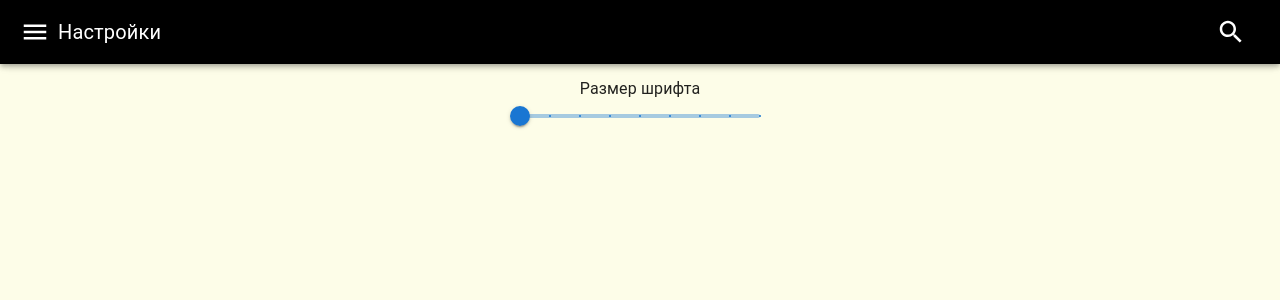
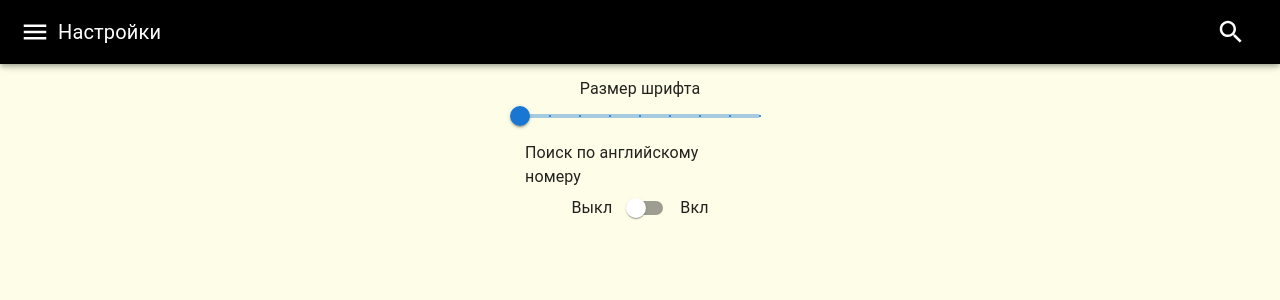
Before and after one commit to gorshipaktsyan/russian-hymns, a React app: page /settings in a window 1280 px wide. Shown: the top 300 px of the page. Built offline with nearby package versions, Linux system fonts and the light colour scheme; a web font is replaced by a local one.

Commit message:
created dwitch for eng search

```diff
--- a/src/App/index.js
+++ b/src/App/index.js
@@ -26,6 +26,8 @@ function App({
   isMobile,
   openSearchedHymnList,
   setOpenSearchedHymnList,
+  englishSearch,
+  setEnglishSearch,
 }) {
   const routes = [
     {
@@ -35,6 +37,7 @@ function App({
           setCurrentNumber={setCurrentNumber}
           openSearchedHymnList={openSearchedHymnList}
           setOpenSearchedHymnList={setOpenSearchedHymnList}
+          englishSearch={englishSearch}
         />
       ),
     },
@@ -58,6 +61,8 @@ function App({
           useArrows={useArrows}
           setUseArrows={setUseArrows}
           isMobile={isMobile}
+          englishSearch={englishSearch}
+          setEnglishSearch={setEnglishSearch}
         />
       ),
     },
--- a/src/Layout/index.js
+++ b/src/Layout/index.js
@@ -29,15 +29,16 @@ function Layout() {
   const [title, setTitle] = useState("");
   const savedFontSize = persistentStore.get("settings")?.fontSize;
   const arrows = persistentStore.get("settings")?.useArrows;
+  const engSearch = persistentStore.get("settings")?.englishSearch;
   const [fontSize, setFontSize] = useState(savedFontSize ? savedFontSize : 1);
   const [currentNumber, setCurrentNumber] = useState([]);
   const [useArrows, setUseArrows] = useState(arrows || false);
+  const [englishSearch, setEnglishSearch] = useState(engSearch || false);
   const [settings, setSettings] = useState({});
   const [openSearchedHymnList, setOpenSearchedHymnList] = useState(false);
   const navigate = useNavigate();
   const { pathname } = useLocation();
   useDoubleTap(pathname !== "/settings" ? setFontSize : undefined);
-
   useEffect(() => {
     changeFontSize(fontSize);
     setSettings((prev) => ({
@@ -52,6 +53,13 @@ function Layout() {
       useArrows,
     }));
   }, [useArrows]);
+
+  useEffect(() => {
+    setSettings((prev) => ({
+      ...prev,
+      englishSearch,
+    }));
+  }, [englishSearch]);
 
   useEffect(() => {
     persistentStore.set("settings", settings);
@@ -103,6 +111,8 @@ function Layout() {
           isMobile={isMobile}
           openSearchedHymnList={openSearchedHymnList}
           setOpenSearchedHymnList={setOpenSearchedHymnList}
+          englishSearch={englishSearch}
+          setEnglishSearch={setEnglishSearch}
         />
       </Box>
       <Drawer
--- a/src/view/pages/Search/index.js
+++ b/src/view/pages/Search/index.js
@@ -15,6 +15,7 @@ function Search({
   setCurrentNumber,
   openSearchedHymnList,
   setOpenSearchedHymnList,
+  englishSearch,
 }) {
   const [rusNumber, setRusNumber] = useState("");
   const [engNumber, setEngNumber] = useState("");
@@ -111,6 +112,7 @@ function Search({
             }}
             autoFocus
           />
+          {englishSearch && (
             <StyledTextField
               type="decimal"
               label="Поиск по английскому номеру"
@@ -125,6 +127,7 @@ function Search({
                 setSearchedText("");
               }}
             />
+          )}
           <StyledTextField
             label="Поиск по тексту"
             value={searchedText}
--- a/src/view/pages/Settings/index.js
+++ b/src/view/pages/Settings/index.js
@@ -12,16 +12,20 @@ function Settings({
   useArrows,
   setUseArrows,
   isMobile,
+  englishSearch,
+  setEnglishSearch,
 }) {
   function handleChangeFtSz(e) {
     const newValue = parseFloat(e.target.value);
 
     setFontSize(newValue);
   }
-  function handleChange(e) {
+  function handleChangeArrows(e) {
     setUseArrows(e.target.checked);
   }
-
+  function handleChangeEngSearch(e) {
+    setEnglishSearch(e.target.checked);
+  }
   return (
     <StyledBox onTouchStart={(e) => e.stopPropagation()}>
       <StyledSetList>
@@ -40,17 +44,30 @@ function Settings({
         {isMobile && (
           <>
             <Divider sx={{ width: "300px" }} />
-
             <StyledSetListItem>
               <StyledSetTpg>Стрелки</StyledSetTpg>
               <ArrowSetBox>
                 <StyledSetTpg>Выкл</StyledSetTpg>
-                <Switch checked={useArrows} onChange={handleChange}></Switch>
+                <Switch
+                  checked={useArrows}
+                  onChange={handleChangeArrows}
+                ></Switch>
                 <StyledSetTpg>Вкл</StyledSetTpg>
               </ArrowSetBox>
             </StyledSetListItem>
           </>
         )}
+        <StyledSetListItem>
+          <StyledSetTpg>Поиск по английскому номеру </StyledSetTpg>
+          <ArrowSetBox>
+            <StyledSetTpg>Выкл</StyledSetTpg>
+            <Switch
+              checked={englishSearch}
+              onChange={handleChangeEngSearch}
+            ></Switch>
+            <StyledSetTpg>Вкл</StyledSetTpg>
+          </ArrowSetBox>
+        </StyledSetListItem>
       </StyledSetList>
     </StyledBox>
   );
```
Lines whose indentation alone changed are shown as unchanged.
